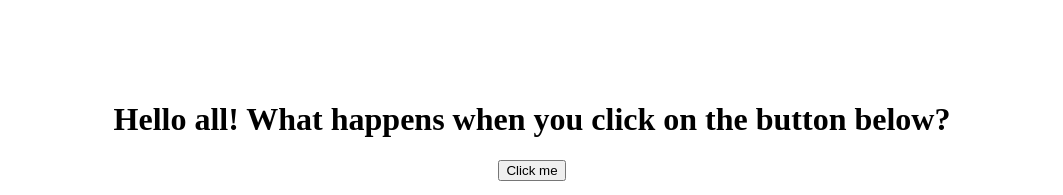
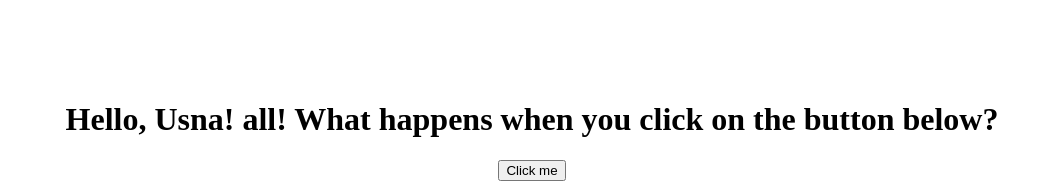
Before and after one commit to usnahakimi/serverless, a plain HTML site: page www/index.html in a window 1280 px wide. Shown: the top 195 px of the page, without its empty margins (108-1171 px from the left). Drawn offline with Linux system fonts and the light colour scheme.

```diff
--- a/www/index.html
+++ b/www/index.html
@@ -16,7 +16,7 @@
     <div align="center">
       <br /><br /><br /><br />
       <h1>
-        Hello </span
+        Hello, Usna! </span
         ><span id="response">all! What happens when you click on the button below?</span>
       </h1>
 
```
